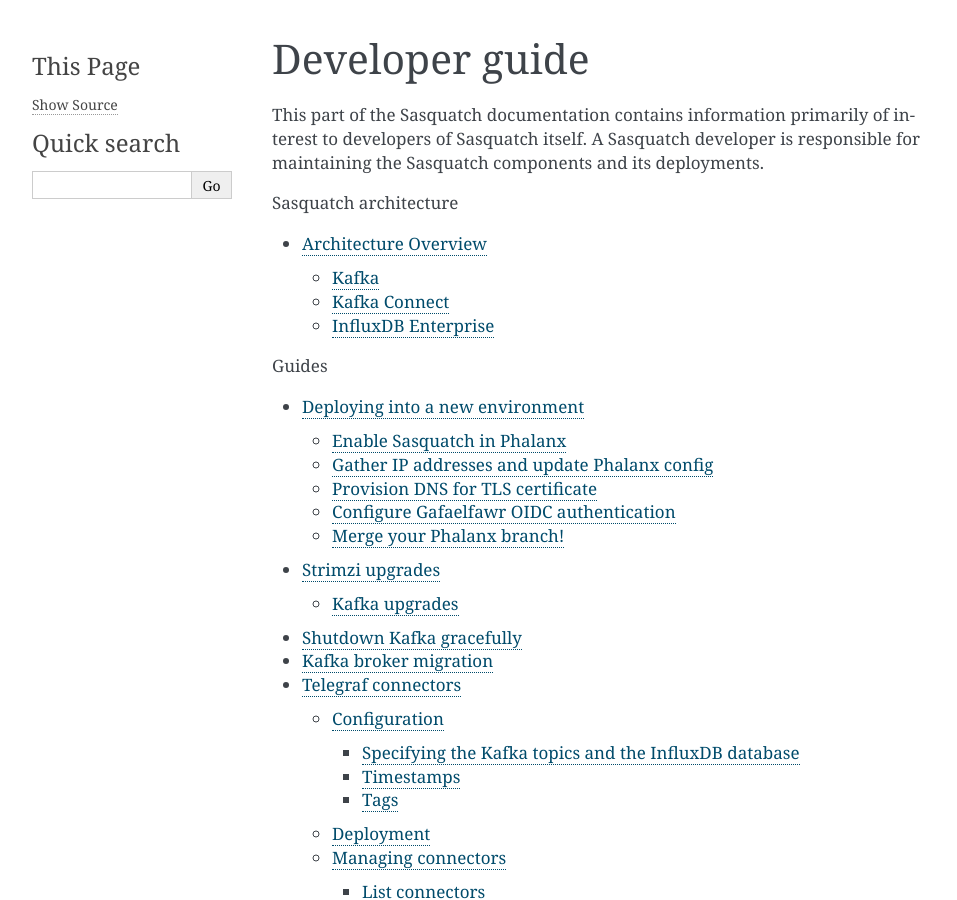
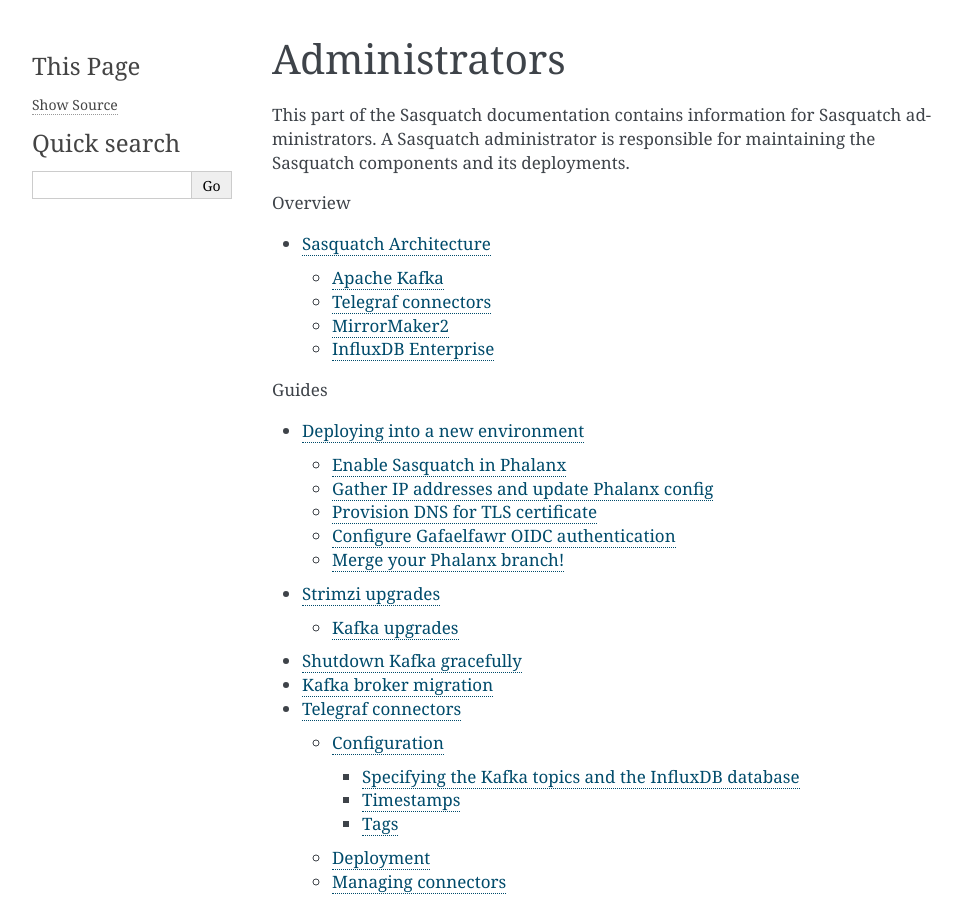
Before and after one commit to lsst-sqre/sasquatch, a Sphinx documentation site: the page built from docs/admin/index.rst, in a window 1280 px wide and 900 px high. Shown: the whole window, without its empty margins (148-1105 px from the left). Built offline with Sphinx 7.4.7, drawn with Linux system fonts in a browser that asks for light colours.

Commit message:
Update administrator guide
- Rename section developer guide to administrators
- Refresh Sasquatch architecture section
- Update architecture diagram

```diff
--- a/docs/developer-guide/index.rst
+++ b/docs/admin/index.rst
@@ -1,13 +1,13 @@
-###############
-Developer guide
-###############
+##############
+Administrators
+##############
 
-This part of the Sasquatch documentation contains information primarily of interest to developers of Sasquatch itself.
-A Sasquatch developer is responsible for maintaining the Sasquatch components and its deployments.
+This part of the Sasquatch documentation contains information for Sasquatch administrators.
+A Sasquatch administrator is responsible for maintaining the Sasquatch components and its deployments.
 
 
 .. toctree::
-   :caption: Sasquatch architecture
+   :caption: Overview
 
    architecture
 
--- a/docs/user-guide/index.rst
+++ b/docs/user-guide/index.rst
@@ -1,4 +1,6 @@
-:og:description: Learn how to use sasquatch.
+:og:description: Learn how to use Sasquatch.
+
+.. _user-guide:
 
 ##########
 User guide
```
Also changed, not shown: docs/admin/architecture.rst (added, +57 -0 lines), docs/developer-guide/architecture.rst (deleted, +0 -50 lines), docs/index.rst (+36 -12 lines), docs/_static/sasquatch_architecture_single.png, docs/admin/adding-subcharts.rst (renamed from docs/developer-guide/adding-subcharts.rst), docs/admin/backups.rst (renamed from docs/developer-guide/backups.rst), docs/admin/broker-migration.rst (renamed from docs/developer-guide/broker-migration.rst), docs/admin/connectors.rst (renamed from docs/developer-guide/connectors.rst), docs/admin/context-deadline-exceeded-error.rst (renamed from docs/developer-guide/context-deadline-exceeded-error.rst), docs/admin/kafka-shutdown.rst (renamed from docs/developer-guide/kafka-shutdown.rst), docs/admin/license.rst (renamed from docs/developer-guide/license.rst), docs/admin/managing-shards.rst (line endings or trailing spaces), docs/admin/monitoring.rst (renamed from docs/developer-guide/monitoring.rst), docs/admin/new-environment.rst (renamed from docs/developer-guide/new-environment.rst), 3 more files.
